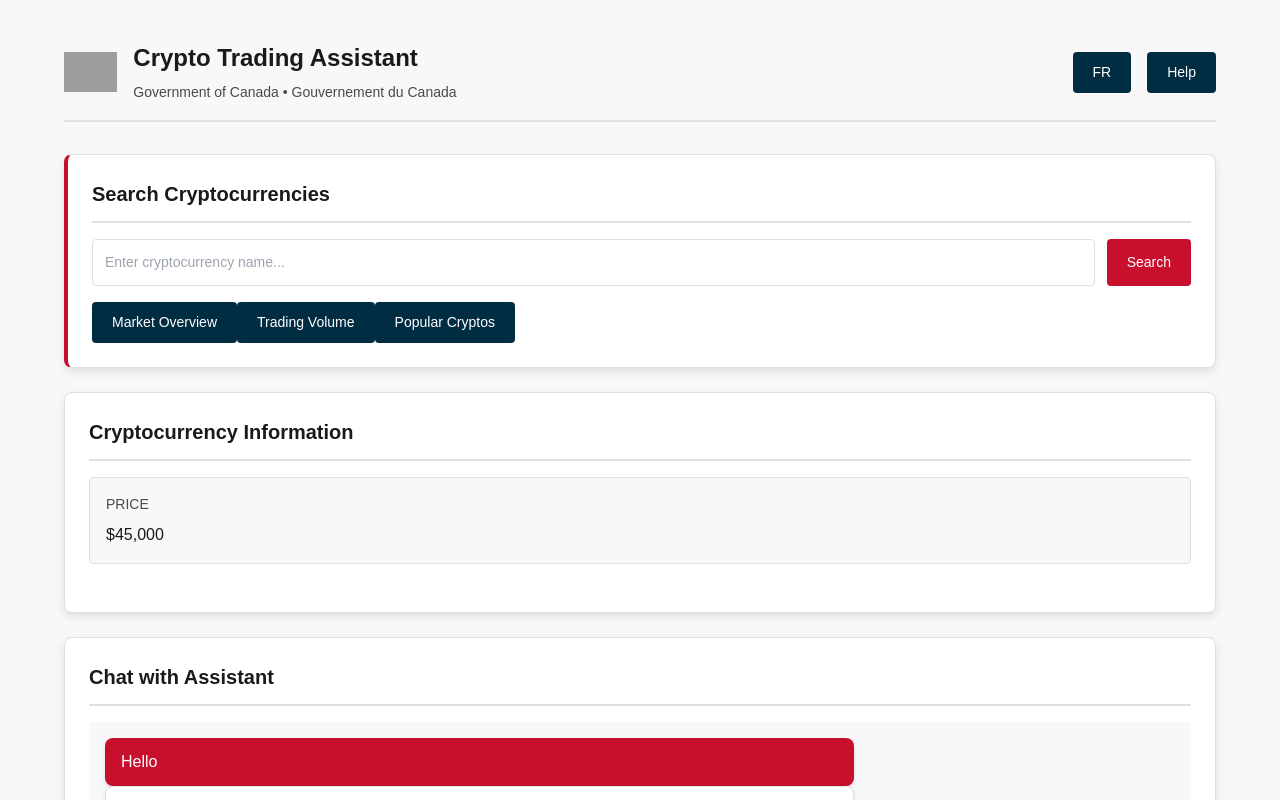
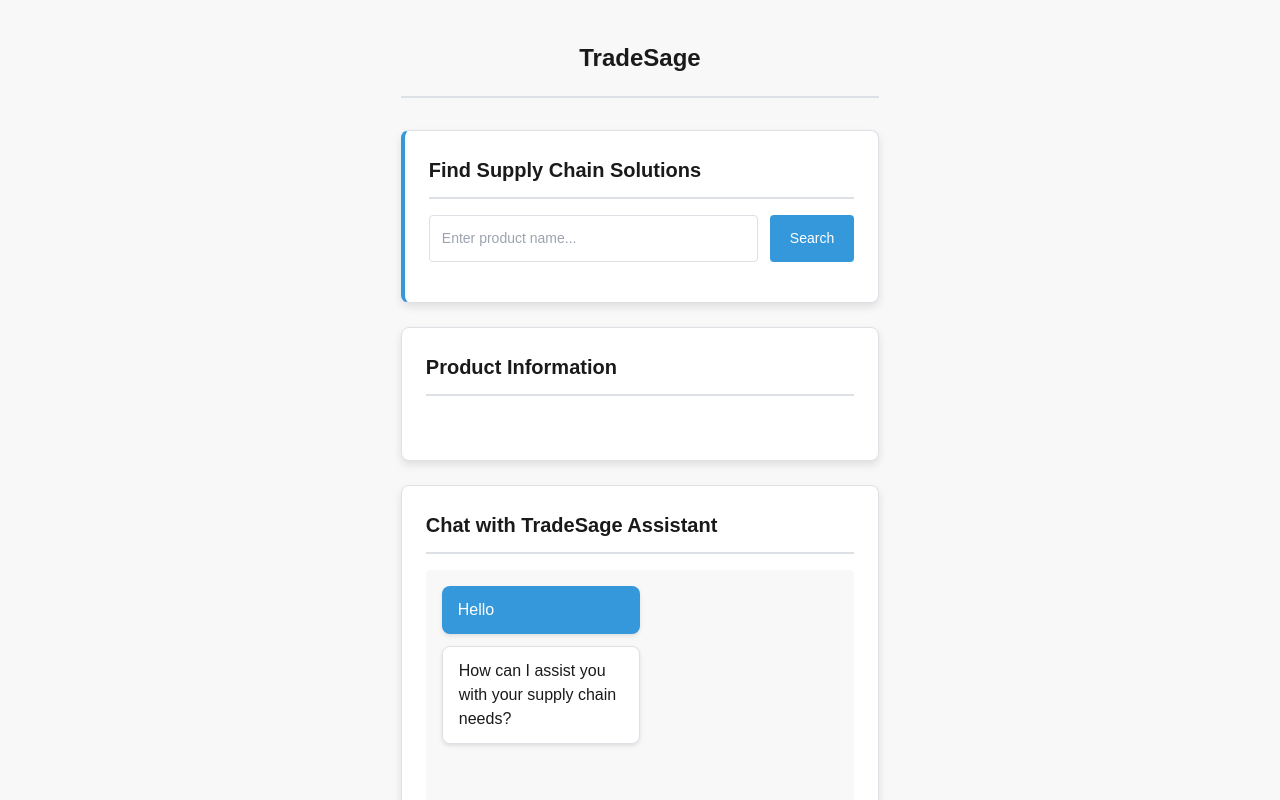
Before and after one commit to vanshs64/TradeSage, a Next.js app in the folder frontend/: page / in a window 1280 px wide. Shown: the top 800 px of the page. Built offline with nearby package versions, Linux system fonts and the light colour scheme; grey boxes are pictures that could not be loaded.

Commit message:
frontend updated

```diff
--- a/frontend/src/app/page.js
+++ b/frontend/src/app/page.js
@@ -3,63 +3,59 @@
 import React, { useState } from "react"
 import "./styles.css" // Import external stylesheet
 
-export default function TradingAssistant() {
+export default function TradeSage() {
+  const [productName, setProductName] = useState("");
+
+  const get_data = () => {
+    console.log("The button was pressed");
+    // Additional functionality can be implemented here later
+  };
+
   return (
     <div className="container">
       <div className="content">
         {/* Header */}
         <div className="header">
-          <div className="header-left">
-            <img src="/maple-leaf.png" alt="Government of Canada" className="logo" />
-            <div>
-              <h1 className="title">Crypto Trading Assistant</h1>
-              <span className="subtitle">Government of Canada • Gouvernement du Canada</span>
-            </div>
-          </div>
-          <div className="header-buttons">
-            <button className="btn secondary">FR</button>
-            <button className="btn secondary">Help</button>
-          </div>
+          <h1 className="title">TradeSage</h1>
         </div>
 
         {/* Search Section */}
         <div className="card highlight">
-          <h2 className="card-title">Search Cryptocurrencies</h2>
-          <form className="search-form">
-            <input id="search" type="text" placeholder="Enter cryptocurrency name..." className="input" />
-            <button className="btn primary">Search</button>
+          <h2 className="card-title">Find Supply Chain Solutions</h2>
+          <form className="search-form" onSubmit={(e) => e.preventDefault()}>
+            <input
+              id="search"
+              type="text"
+              placeholder="Enter product name..."
+              className="input"
+              value={productName}
+              onChange={(e) => setProductName(e.target.value)}
+            />
+            <button className="btn primary" onClick={get_data}>Search</button>
           </form>
-          <div className="button-group">
-            <button className="btn secondary">Market Overview</button>
-            <button className="btn secondary">Trading Volume</button>
-            <button className="btn secondary">Popular Cryptos</button>
-          </div>
         </div>
 
         {/* Results Section */}
         <div className="card">
-          <h2 className="card-title">Cryptocurrency Information</h2>
+          <h2 className="card-title">Product Information</h2>
           <div className="info-grid">
-            <div className="info-item">
-              <h3 className="info-key">Price</h3>
-              <p className="info-value">$45,000</p>
-            </div>
+            {/* Placeholder for product information */}
           </div>
         </div>
 
         {/* Chat Section */}
         <div className="card">
-          <h2 className="card-title">Chat with Assistant</h2>
+          <h2 className="card-title">Chat with TradeSage Assistant</h2>
           <div className="chat-box">
             <div className="chat-message user">Hello</div>
-            <div className="chat-message assistant">How can I assist you?</div>
+            <div className="chat-message assistant">How can I assist you with your supply chain needs?</div>
           </div>
-          <form className="chat-form">
-            <input type="text" className="input" placeholder="Ask about crypto markets..." />
+          <form className="chat-form" onSubmit={(e) => e.preventDefault()}>
+            <input type="text" className="input" placeholder="Ask about tariffs or products..." />
             <button className="btn primary">Send</button>
           </form>
         </div>
       </div>
     </div>
-  )
+  );
 }
--- a/frontend/src/app/styles.css
+++ b/frontend/src/app/styles.css
@@ -9,10 +9,12 @@ body {
 .container {
   min-height: 100vh;
   padding: 24px;
+  max-width: 800px; /* Set a maximum width for the container */
+  margin: 0 auto; /* Center the container */
 }
 
 .content {
-    max-width: 1200px;
+  max-width: 70%;
   margin: 0 auto;
   padding: 0 24px;
 }
@@ -20,22 +22,11 @@ body {
 /* Header */
 .header {
   display: flex;
-    justify-content: space-between;
+  justify-content: center;
   align-items: center;
   margin-bottom: 32px;
   padding: 16px 0;
   border-bottom: 2px solid #DDE1E6;
-  }
-
-  .header-left {
-    display: flex;
-    align-items: center;
-    gap: 16px;
-  }
-
-  .logo {
-    height: 40px;
-    width: auto;
 }
 
 .title {
@@ -43,16 +34,6 @@ body {
   font-weight: 600;
   color: #1A1A1A;
   margin-bottom: 4px;
-  }
-
-  .subtitle {
-    font-size: 14px;
-    color: #4A4A4A;
-  }
-
-  .header-buttons {
-    display: flex;
-    gap: 16px;
 }
 
 /* Buttons */
@@ -67,12 +48,12 @@ body {
 }
 
 .primary {
-    background-color: #C8102E;
+  background-color: #3498db;
   color: white;
 }
 
 .primary:hover {
-    background-color: #A00D24;
+  background-color: #2980b9;
 }
 
 .secondary {
@@ -95,7 +76,7 @@ body {
 }
 
 .card.highlight {
-    border-left: 4px solid #C8102E;
+  border-left: 4px solid #3498db;
 }
 
 .card-title {
@@ -124,7 +105,7 @@ body {
 
 .input:focus {
   outline: none;
-    border-color: #C8102E;
+  border-color: #3498db;
 }
 
 /* Info Grid */
@@ -166,14 +147,15 @@ body {
 }
 
 .chat-message {
-    max-width: 70%;
+  max-width: 50%;
   padding: 12px 16px;
   border-radius: 8px;
   box-shadow: 0 2px 4px rgba(0, 0, 0, 0.1);
+  margin-bottom: 12px;
 }
 
 .chat-message.user {
-    background-color: #C8102E;
+  background-color: #3498db;
   color: white;
   align-self: flex-end;
 }
```
Also changed, not shown: 1 other file (tests, documents, lock files or other folders). Lines whose indentation alone changed are shown as unchanged.
